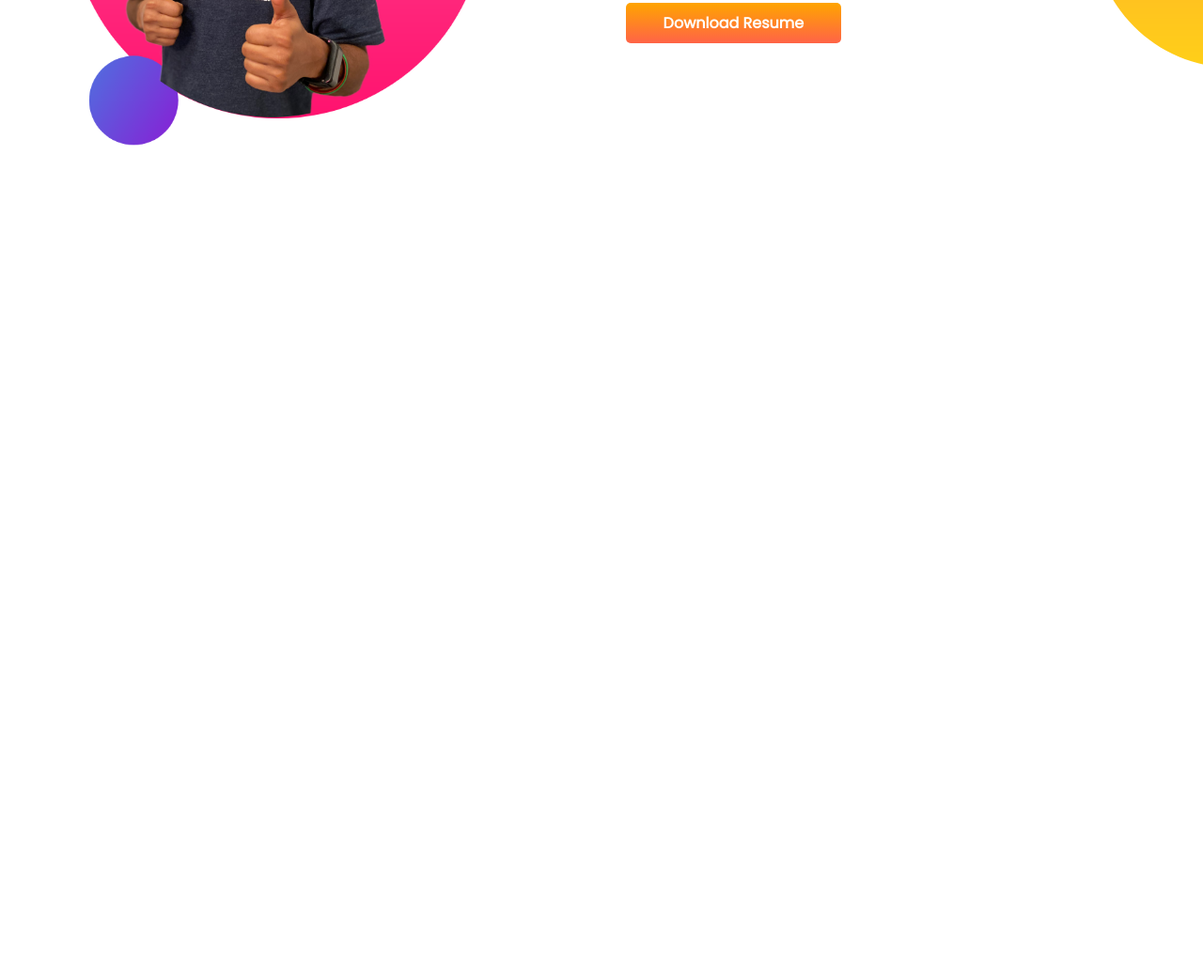
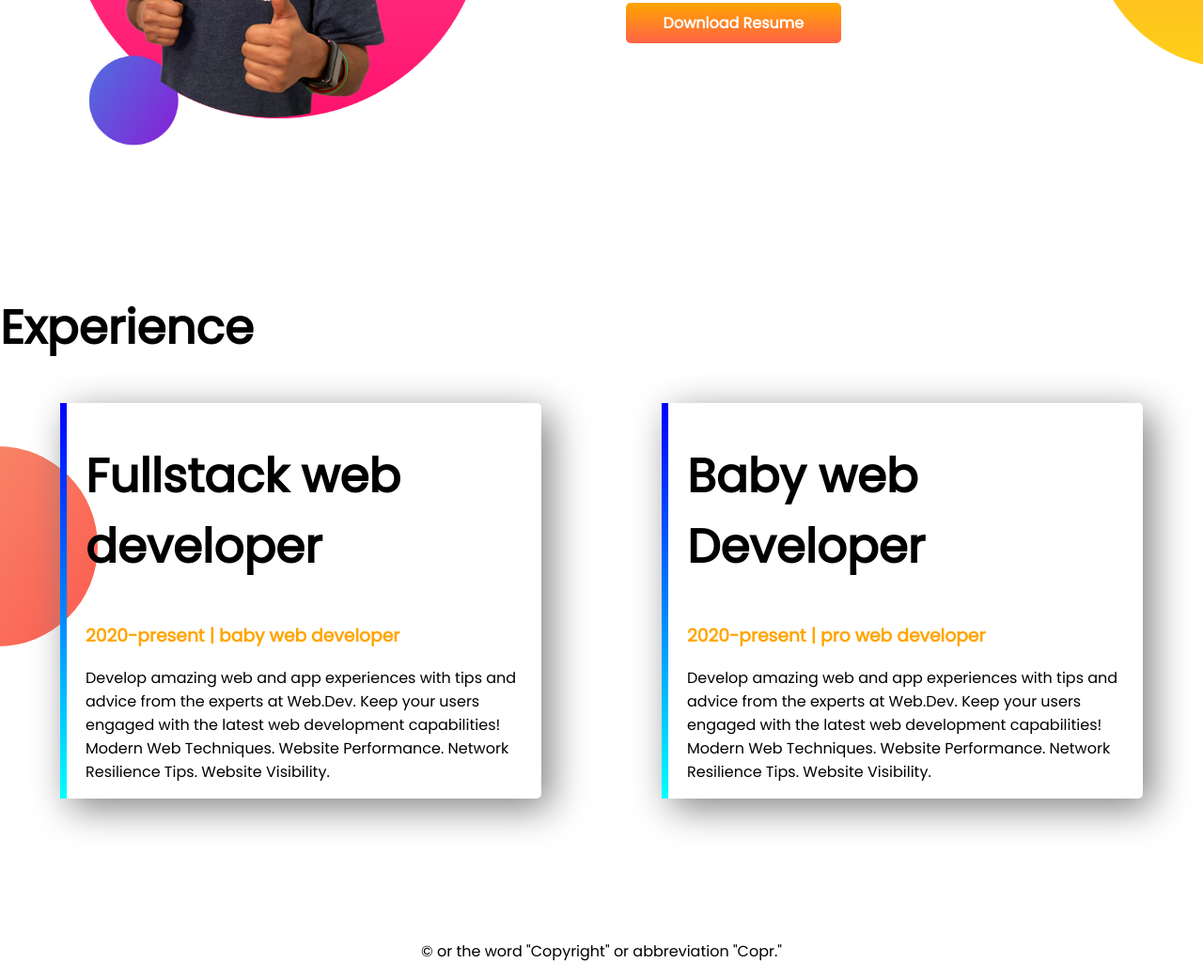
Before and after one commit to foysalll/developer-portfolio2, a plain HTML site: page index.html in a window 1280 px wide. Shown: the part 962-2003 px from the top of the page at 94% size. Before the commit the page ends 1274 px from the top, so only its background shows below. Drawn offline with Linux system fonts and the light colour scheme.

Commit message:
footer and experience added

```diff
--- a/index.html
+++ b/index.html
@@ -13,7 +13,7 @@
 </head>
 
 <body>
-    <section class="top-banner">
+    <section class="top-banner flexibale-conatiner">
         <div class="half-width">
             <h1>welcomw to </h1>
             <h1><span class="orange-color">Jhankar Mahbub</span> world</h1>
@@ -31,7 +31,7 @@
 
 
 
-    <section class="dream-big">
+    <section class="dream-big flexibale-conatiner">
         <div class="half-width">
             <img src="images/jhankar2.png" alt="">
         </div>
@@ -47,7 +47,35 @@
         </div>
 
 
+
     </section>
+    <section class="experience">
+        <h1>Experience</h1>
+        <div class="flexibale-conatiner">
+            <div class="half-width box-shadow " id="fullstack">
+                <h1>Fullstack web developer</h1>
+                <h3 class="orange-color">2020-present | baby web developer</h3>
+                <p>Develop amazing web and app experiences with tips and advice from the experts at Web.Dev. Keep your
+                    users engaged with the latest web development capabilities! Modern Web Techniques. Website
+                    Performance.
+                    Network Resilience Tips. Website Visibility.
+                </p>
+
+            </div>
+            <div class="half-width box-shadow" id="baby">
+                <h1>Baby web Developer</h1>
+                <h3 class="orange-color">2020-present | pro web developer</h3>
+                <p>Develop amazing web and app experiences with tips and advice from the experts at Web.Dev. Keep your
+                    users engaged with the latest web development capabilities! Modern Web Techniques. Website
+                    Performance.
+                    Network Resilience Tips. Website Visibility.
+                </p>
+            </div>
+        </div>
+    </section>
+    <footer>
+        <p>© or the word "Copyright" or abbreviation "Copr."</p>
+    </footer>
 </body>
 
 </html>
--- a/style.css
+++ b/style.css
@@ -9,7 +9,7 @@ h1{
 .orange-color{
     color:orange;
 }
-section{
+.flexibale-conatiner{
 
     display:flex;
     margin-bottom: 150px;
@@ -39,3 +39,35 @@ section{
     background-repeat: no-repeat;
     background-position: right;
 }
+.experience{
+    background-image: url(images/exp-bg.png);
+    background-repeat: no-repeat;
+    background-position:left;
+
+}
+
+.box-shadow{
+
+    width:40%;
+    margin-left: 5%;
+    margin-right: 5%;
+    padding-left: 20px;
+    border-radius: 5px;
+    box-shadow: 10px 10px 40px gray;
+}
+#fullstack{
+
+    border-left: 7px solid;
+    border-image: linear-gradient(blue, cyan);
+    border-image-slice: 1;
+
+}
+#baby{
+
+    border-left: 7px solid;
+    border-image: linear-gradient(blue, cyan);
+    border-image-slice: 1;
+}
+footer p{
+    text-align: center;
+}
```
